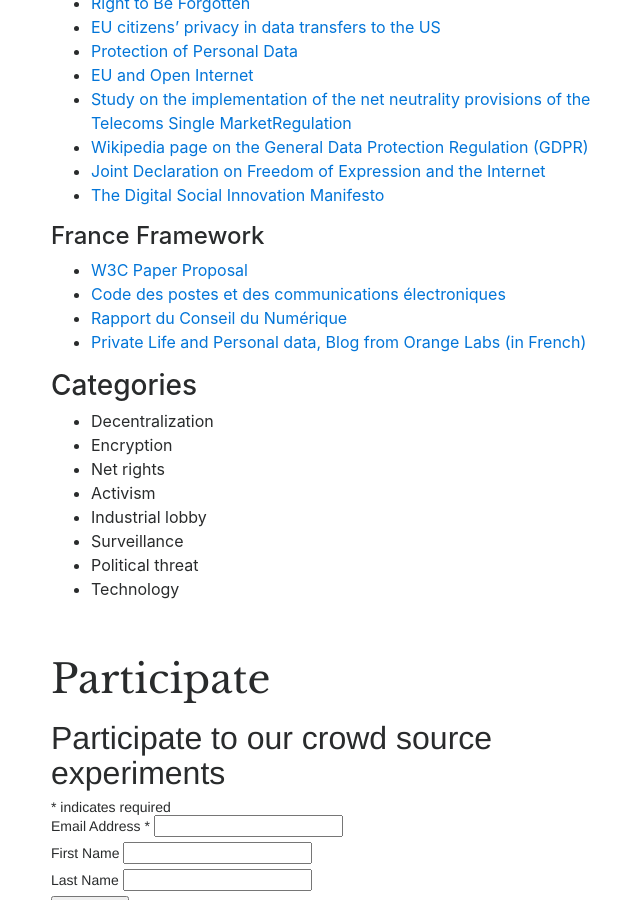
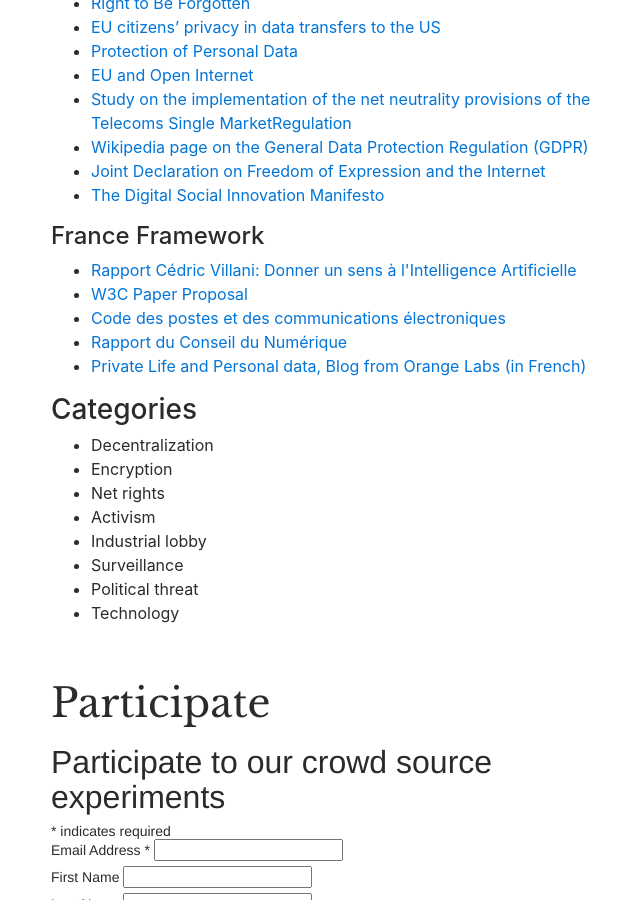
Before and after one commit to nextleap-project/nextleap-website, a Jekyll site: the page built from _projects/rights.md, in a window 1280 px wide and 900 px high, scrolled down 1597 px. Shown: the whole window, without its empty margins (34-674 px from the left). Built offline with Jekyll 4.4.1, drawn with Linux system fonts in a browser that asks for light colours; nearby versions of some CDN libraries; comment, search, counter and statistics services are not loaded.

Commit message:
Doc added

```diff
--- a/_projects/rights.md
+++ b/_projects/rights.md
@@ -113,6 +113,9 @@
 
 <h4 id="franceframework">France Framework</h4>
 <ul>
+
+<li><a href="https://via.projet-episteme.org/https://annotations.iri-research.org/wp-content/uploads/2018/03/Rapport-Villani.pdf">Rapport Cédric Villani: Donner un sens à l'Intelligence Artificielle</a></li>
+
 <li><a href="https://via.projet-episteme.org/https://nextleap.eu/netrights/articles/W3C-paper-proposal.pdf">W3C Paper Proposal</a></li>
 
 <li><a href="https://via.projet-episteme.org/https://www.legifrance.gouv.fr/affichCodeArticle.do?cidTexte=LEGITEXT000006070987&idArticle=LEGIARTI000006465770&dateTexte=&categorieLien=cid">Code des postes et des communications électroniques</a></li>
```
